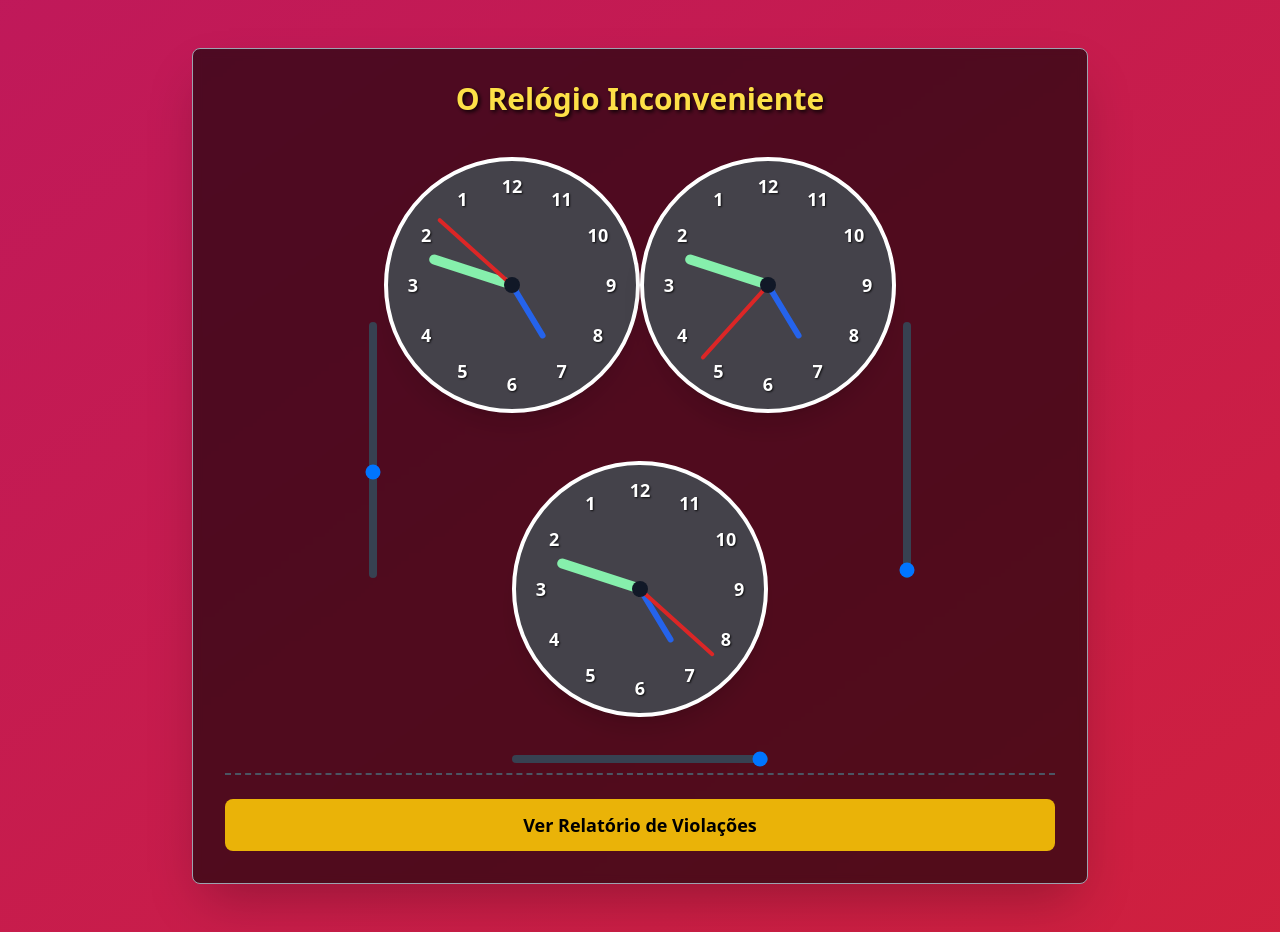
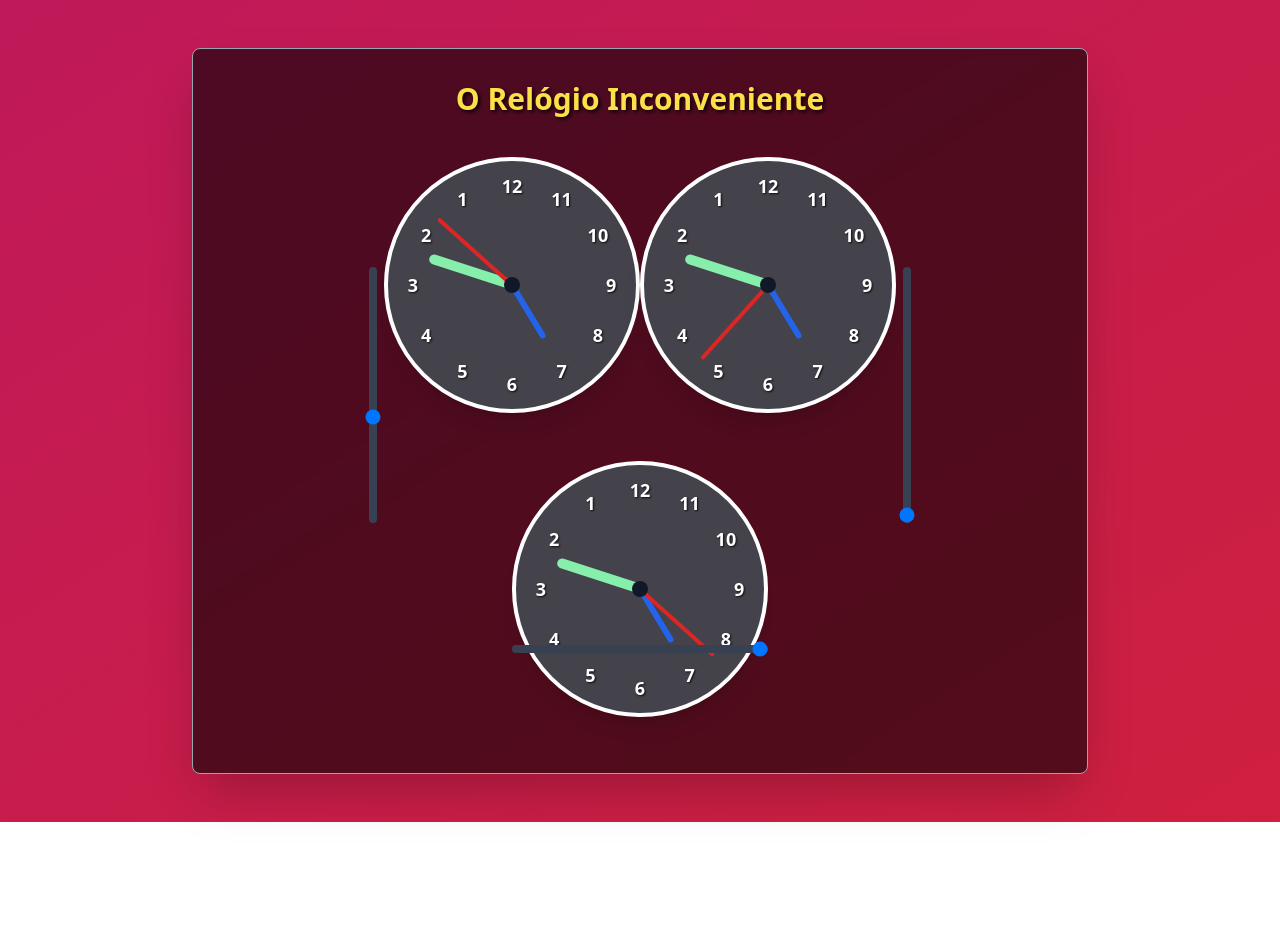
Before and after one commit to andreluiz2431/o-relogio-incoveniente, a React (Create React App) app: page / in a window 1280 px wide. After the commit the page ends 822 px from the top, so only its background shows below. Built offline with nearby package versions, Linux system fonts and the light colour scheme; the HTML template or start-up script is replaced by a standard one.

Commit message:
Retirado exposição do componente relatório

```diff
--- a/src/App.tsx
+++ b/src/App.tsx
@@ -57,9 +57,10 @@ export default function App() {
         />
 
 
-        <Report showReport={showReport} onToggleReport={() => setShowReport(!showReport)} />
-
       </div>
     </div>
   );
+
+  // VISUALIZAR O RELATÓRIO, RETIRADO PARA ATUALIZAR.
+  // <Report showReport={showReport} onToggleReport={() => setShowReport(!showReport)} />
 }
```
